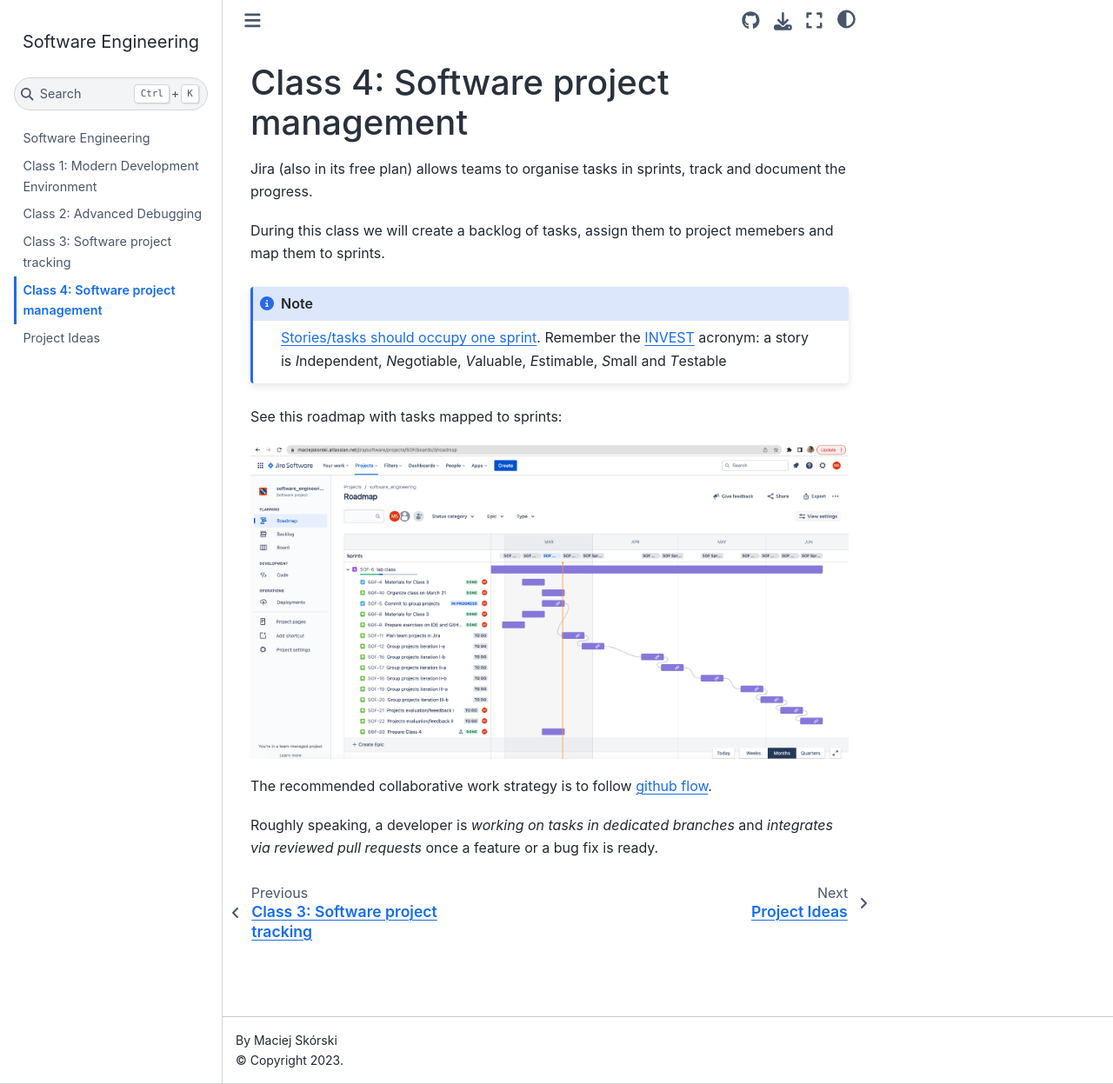
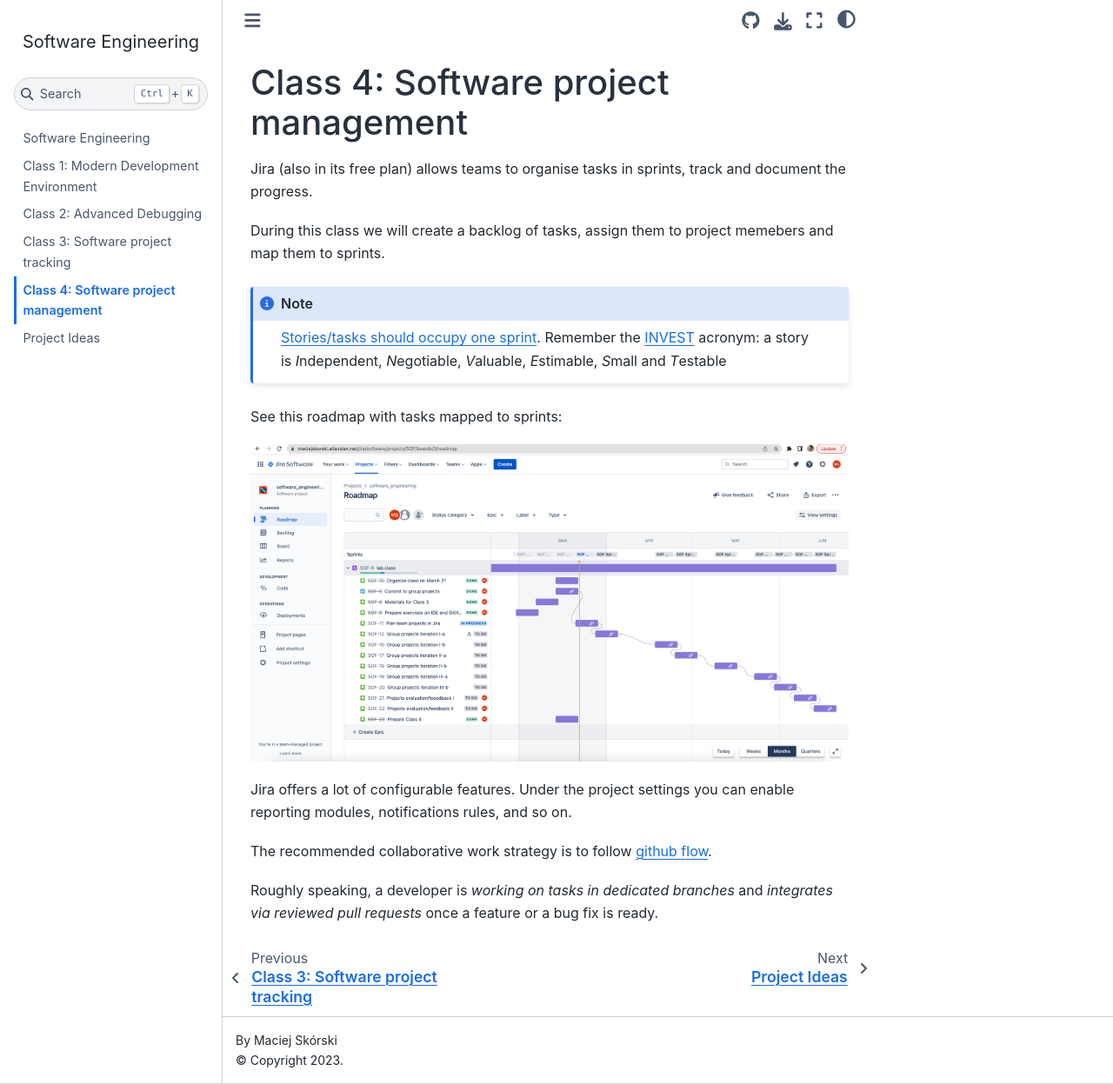
Before and after one commit to maciejskorski/software_engineering, a Jupyter Book: the page built from docs/project_management.md, in a window 1280 px wide and 1247 px high. Shown: the whole window at 87% size. Built offline with Jupyter Book 1.0.4 settings and Sphinx 7.4.7 and the Sphinx Book theme 1.1.4, drawn with Linux system fonts in a browser that asks for light colours.

Commit message:
update docs

```diff
--- a/docs/project_management.md
+++ b/docs/project_management.md
@@ -13,6 +13,9 @@
 
 ![planned_tasks](figures/class_harmonogram.png)
 
+Jira offers a lot of configurable features. Under the project settings you can enable reporting modules, notifications rules, and so on.
+
+
 The recommended collaborative work strategy is to follow [github flow](https://docs.github.com/en/get-started/quickstart/github-flow).
 
 Roughly speaking, a developer is *working on tasks in dedicated branches* and *integrates via reviewed pull requests* once a feature or a bug fix is ready.
```
Also changed, not shown: docs/figures/class_harmonogram.png.
